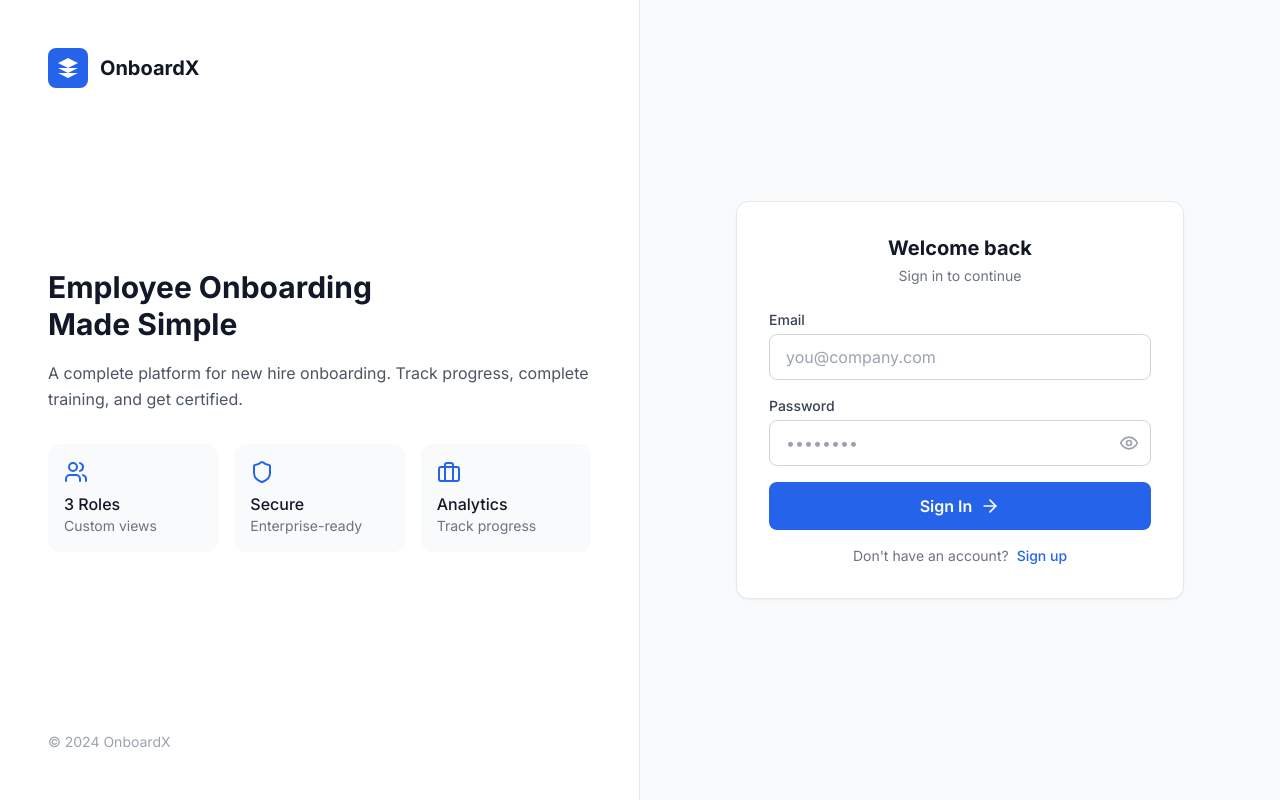
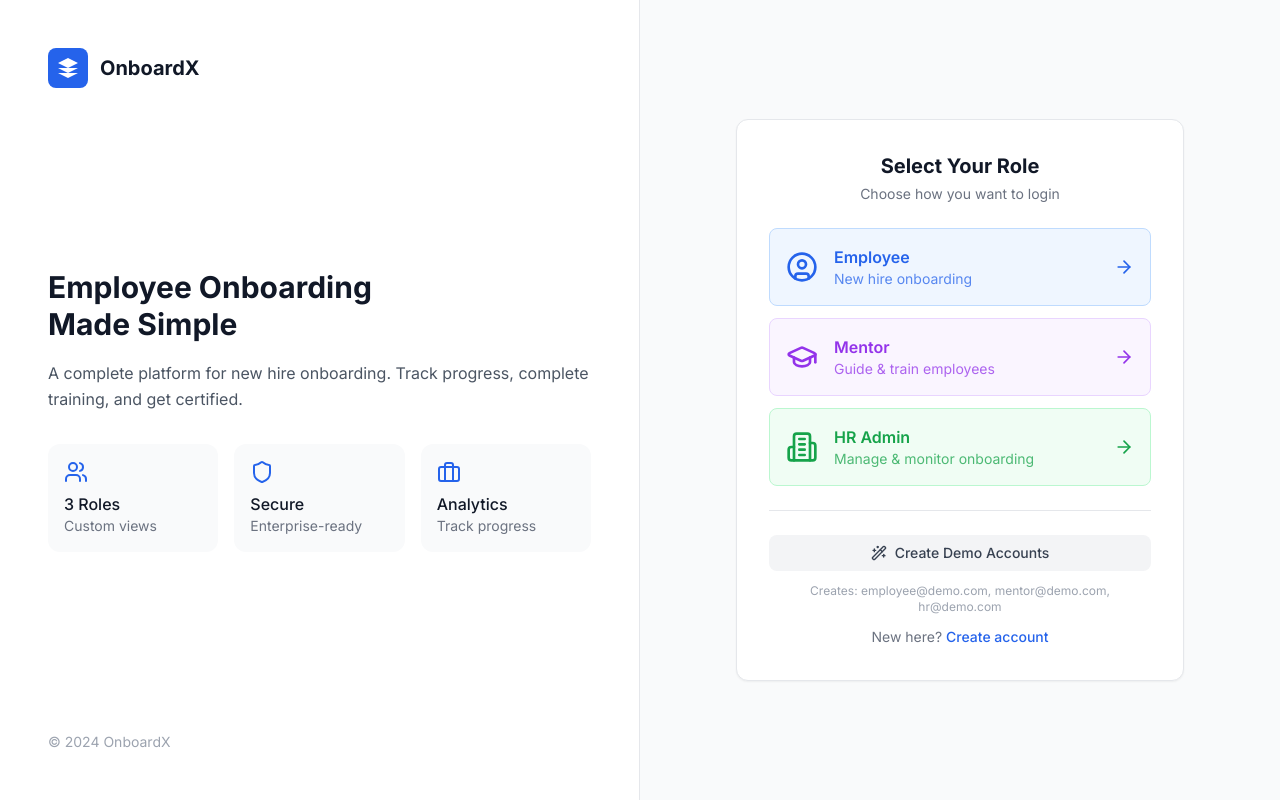
Before and after one commit to KarthikeyanS2006/Employee-Onboarding-Experience-System---Naanmudhalvan-Project-, a React (Vite) app: page /login in a window 1280 px wide. Built offline with nearby package versions, Linux system fonts and the light colour scheme; no server answers.

Commit message:
Add role selection cards and demo accounts to login page
- Added Employee, Mentor, HR quick login cards on main login page
- Added Create Demo Accounts button to easily setup test users
- Improved session persistence in AuthContext
- Updated supabase-setup.sql with demo account instructions

```diff
--- a/src/contexts/AuthContext.jsx
+++ b/src/contexts/AuthContext.jsx
@@ -11,10 +11,13 @@ export function AuthProvider({ children }) {
   useEffect(() => {
     const initAuth = async () => {
       try {
-        const currentUser = await getCurrentUser()
-        if (currentUser) {
-          setUser(currentUser)
-          setProfile(currentUser)
+        const { data: { session } } = await supabase.auth.getSession()
+        if (session?.user) {
+          const profileData = await getCurrentUser()
+          if (profileData) {
+            setUser(profileData)
+            setProfile(profileData)
+          }
         }
       } catch (error) {
         console.error('Auth init error:', error)
@@ -40,7 +43,7 @@ export function AuthProvider({ children }) {
   }, [])
 
   const login = async (email, password) => {
-    const data = await signIn(email, password)
+    await signIn(email, password)
     const profileData = await getCurrentUser()
     setUser(profileData)
     setProfile(profileData)
@@ -48,7 +51,7 @@ export function AuthProvider({ children }) {
   }
 
   const register = async (email, password, name, role, department) => {
-    const data = await signUp(email, password, name, role, department)
+    await signUp(email, password, name, role, department)
     const profileData = await getCurrentUser()
     setUser(profileData)
     setProfile(profileData)
--- a/src/pages/Login.jsx
+++ b/src/pages/Login.jsx
@@ -2,12 +2,42 @@ import { useState } from 'react'
 import { useNavigate } from 'react-router-dom'
 import { useAuth } from '../contexts/AuthContext'
 import toast from 'react-hot-toast'
-import { Eye, EyeOff, ArrowRight, Users, Shield, Briefcase } from 'lucide-react'
+import { Eye, EyeOff, ArrowRight, Users, Shield, Briefcase, UserCircle, GraduationCap, Building2, Wand2 } from 'lucide-react'
+import { supabase } from '../lib/supabase'
+
+const DEMO_ACCOUNTS = [
+  {
+    role: 'employee',
+    label: 'Employee',
+    description: 'New hire onboarding',
+    icon: UserCircle,
+    email: 'employee@demo.com',
+    color: 'blue'
+  },
+  {
+    role: 'mentor',
+    label: 'Mentor',
+    description: 'Guide & train employees',
+    icon: GraduationCap,
+    email: 'mentor@demo.com',
+    color: 'purple'
+  },
+  {
+    role: 'hr',
+    label: 'HR Admin',
+    description: 'Manage & monitor onboarding',
+    icon: Building2,
+    email: 'hr@demo.com',
+    color: 'green'
+  }
+]
 
 export default function Login() {
   const [isLogin, setIsLogin] = useState(true)
   const [showPassword, setShowPassword] = useState(false)
   const [loading, setLoading] = useState(false)
+  const [selectedRole, setSelectedRole] = useState(null)
+  const [creatingDemo, setCreatingDemo] = useState(false)
   const [formData, setFormData] = useState({
     email: '',
     password: '',
@@ -19,6 +49,51 @@ export default function Login() {
 
   const { login, register } = useAuth()
   const navigate = useNavigate()
+
+  const handleQuickLogin = (account) => {
+    setSelectedRole(account.role)
+    setIsLogin(true)
+    setFormData(prev => ({
+      ...prev,
+      email: account.email,
+      password: 'demo123',
+      role: account.role
+    }))
+  }
+
+  const handleCreateDemoAccounts = async () => {
+    setCreatingDemo(true)
+    try {
+      const demoUsers = [
+        { email: 'employee@demo.com', name: 'Demo Employee', role: 'employee', department: 'Engineering' },
+        { email: 'mentor@demo.com', name: 'Demo Mentor', role: 'mentor', department: 'Engineering' },
+        { email: 'hr@demo.com', name: 'Demo HR Admin', role: 'hr', department: 'Human Resources' }
+      ]
+
+      for (const user of demoUsers) {
+        const { error } = await supabase.auth.signUp({
+          email: user.email,
+          password: 'demo123',
+          options: {
+            data: {
+              name: user.name,
+              role: user.role,
+              department: user.department
+            }
+          }
+        })
+        if (error && error.message !== 'User already registered') {
+          console.warn(`Error creating ${user.email}:`, error.message)
+        }
+      }
+
+      toast.success('Demo accounts created! You can now login.')
+    } catch (error) {
+      toast.error('Failed to create demo accounts')
+    } finally {
+      setCreatingDemo(false)
+    }
+  }
 
   const handleSubmit = async (e) => {
     e.preventDefault()
@@ -116,7 +191,65 @@ export default function Login() {
             </div>
 
             <div className="bg-white rounded-xl border border-gray-200 shadow-sm p-8">
+              {isLogin && !selectedRole && (
+                <>
                   <div className="text-center mb-6">
+                    <h2 className="text-xl font-bold text-gray-900">Select Your Role</h2>
+                    <p className="mt-1 text-gray-500 text-sm">Choose how you want to login</p>
+                  </div>
+                  <div className="space-y-3">
+                    {DEMO_ACCOUNTS.map((account) => {
+                      const Icon = account.icon
+                      const colorClasses = {
+                        blue: 'bg-blue-50 text-blue-600 border-blue-200 hover:bg-blue-100',
+                        purple: 'bg-purple-50 text-purple-600 border-purple-200 hover:bg-purple-100',
+                        green: 'bg-green-50 text-green-600 border-green-200 hover:bg-green-100'
+                      }
+                      return (
+                        <button
+                          key={account.role}
+                          onClick={() => handleQuickLogin(account)}
+                          className={`w-full p-4 rounded-lg border transition-all flex items-center gap-4 ${colorClasses[account.color]}`}
+                        >
+                          <Icon className="w-8 h-8" />
+                          <div className="text-left flex-1">
+                            <p className="font-semibold">{account.label}</p>
+                            <p className="text-sm opacity-75">{account.description}</p>
+                          </div>
+                          <ArrowRight className="w-5 h-5" />
+                        </button>
+                      )
+                    })}
+                  </div>
+                  <div className="mt-6 pt-6 border-t border-gray-200 space-y-3">
+                    <button
+                      onClick={handleCreateDemoAccounts}
+                      disabled={creatingDemo}
+                      className="w-full py-2 px-4 bg-gray-100 hover:bg-gray-200 text-gray-700 rounded-lg text-sm font-medium flex items-center justify-center gap-2 transition-colors disabled:opacity-50"
+                    >
+                      {creatingDemo ? (
+                        <div className="w-4 h-4 border-2 border-gray-500 border-t-transparent rounded-full animate-spin" />
+                      ) : (
+                        <><Wand2 className="w-4 h-4" /> Create Demo Accounts</>
+                      )}
+                    </button>
+                    <p className="text-center text-xs text-gray-400">Creates: employee@demo.com, mentor@demo.com, hr@demo.com</p>
+                    <button onClick={() => setIsLogin(false)} className="w-full text-center text-sm text-gray-500">
+                      New here? <span className="text-blue-600 font-medium hover:underline">Create account</span>
+                    </button>
+                  </div>
+                </>
+              )}
+
+              {(selectedRole || !isLogin) && (
+                <>
+                  <div className="text-center mb-6">
+                    <button
+                      onClick={() => { setSelectedRole(null); setIsLogin(true) }}
+                      className="text-sm text-gray-500 hover:text-gray-700 mb-2"
+                    >
+                      ← Change role
+                    </button>
                     <h2 className="text-xl font-bold text-gray-900">
                       {isLogin ? 'Welcome back' : 'Create account'}
                     </h2>
@@ -209,6 +342,8 @@ export default function Login() {
                       </button>
                     </p>
                   </div>
+                </>
+              )}
             </div>
           </div>
         </div>
```
Also changed, not shown: 1 other file (tests, documents, lock files or other folders). Lines whose indentation alone changed are shown as unchanged.
